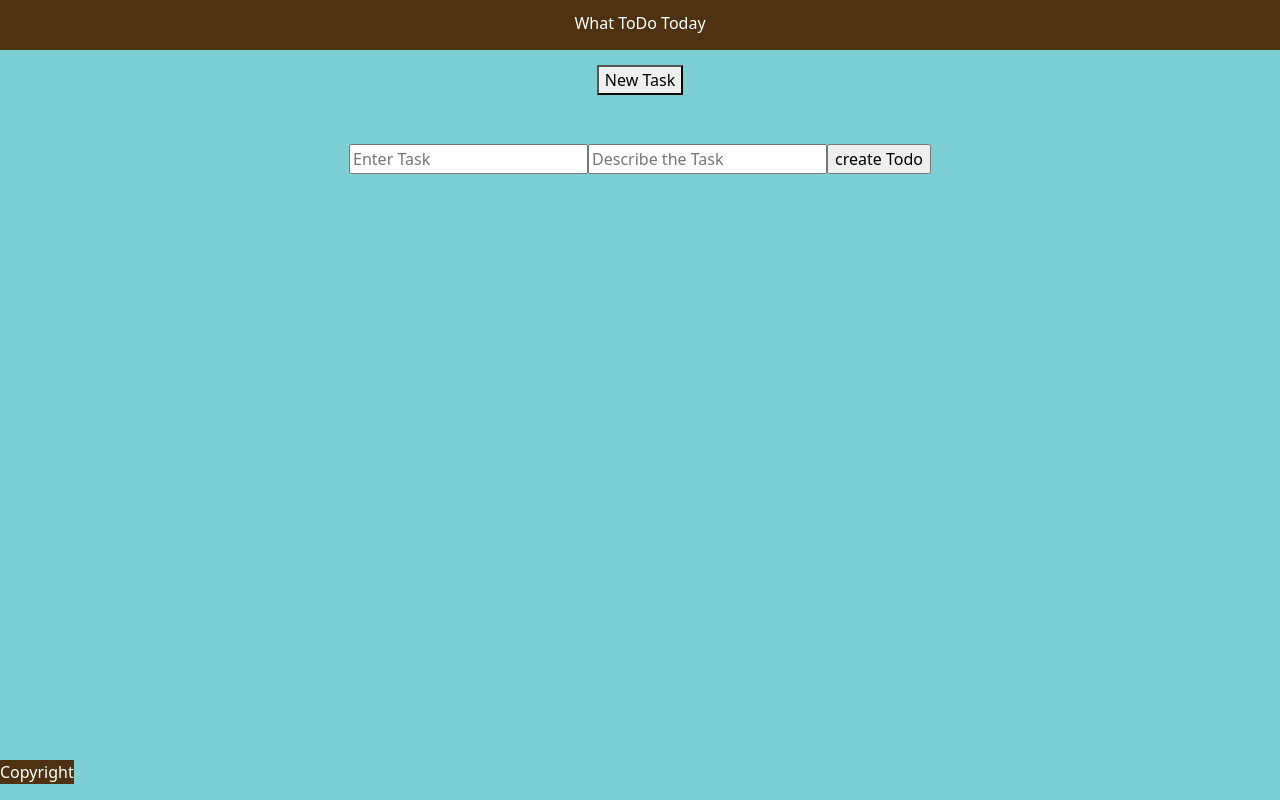
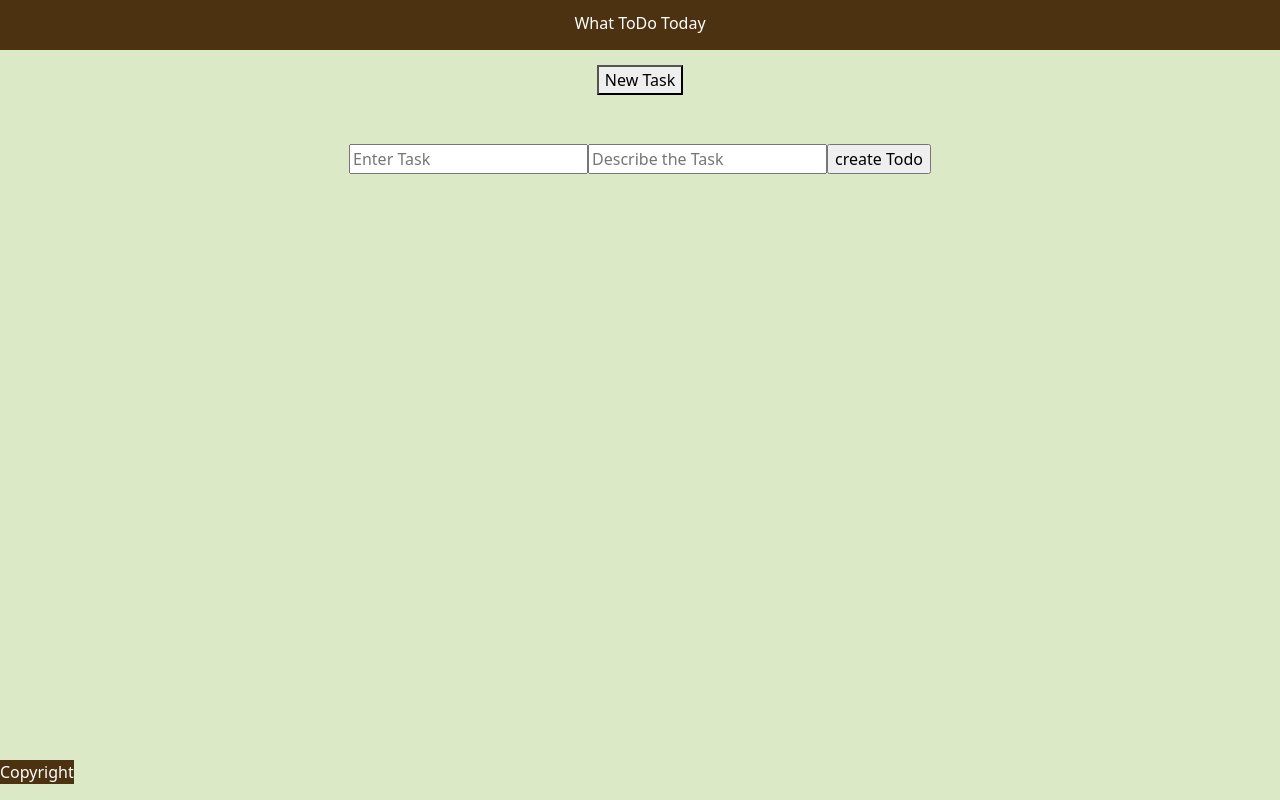
Before and after one commit to redpumpkin21/todo, a React (Create React App) app: page /new in a window 1280 px wide. Built offline with nearby package versions, Linux system fonts and the light colour scheme; no server answers.

Commit message:
coor change 2

```diff
--- a/src/App.css
+++ b/src/App.css
@@ -3,7 +3,7 @@
   height: 100vh;
   /* background-image: url("https://previews.123rf.com/images/jojjik/jojjik1205/jojjik120500256/13859455-large-corkboard-texture-or-background.jpg");
    */
-   background-color: #7ECFD4;
+   background-color: #DCE9C7;
   background-size: cover;
 }
 
@@ -60,7 +60,7 @@
   margin-top: 5%;
   /* margin-bottom: 10%; */
   /* background-image: url("https://previews.123rf.com/images/jojjik/jojjik1205/jojjik120500256/13859455-large-corkboard-texture-or-background.jpg"); */
-  background-color: #7ECFD4;
+  background-color: #DCE9C7;
   background-size: cover;
 }
 
```
